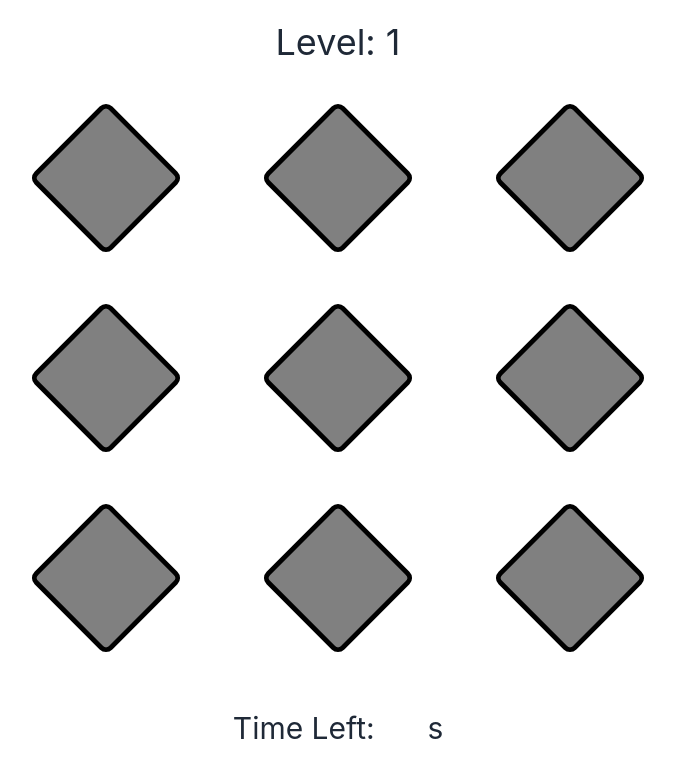
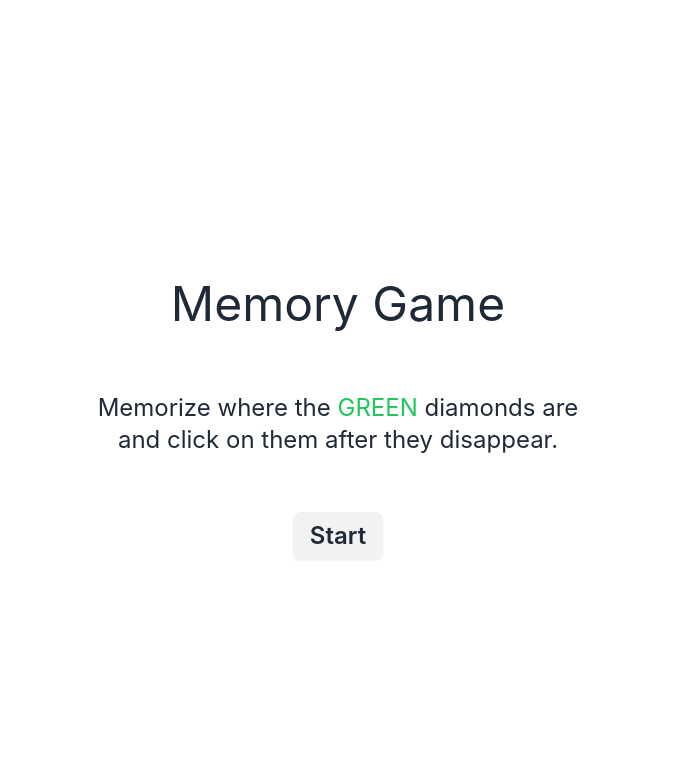
Before and after one commit to e-mny/colour_recall, a React (Create React App) app: page / in a window 1280 px wide. Shown: the top 778 px of the page, without its empty margins (302-977 px from the left). Built offline with nearby package versions, Linux system fonts and the light colour scheme.

Commit message:
set level to 0

```diff
--- a/src/App.tsx
+++ b/src/App.tsx
@@ -11,7 +11,7 @@ import { useTheme, useMediaQuery } from '@mui/material';
 const App: React.FC = () => {
   const playerTime = 10;
 
-  const [level, setLevel] = useState<number>(1);
+  const [level, setLevel] = useState<number>(0);
   const [grid, setGrid] = useState<GridSquare[][]>([]);
   const [score, setScore] = useState<Score>({ level: 1, timeTaken: 0 });
   const [time, setTime] = useState(-999);
```
